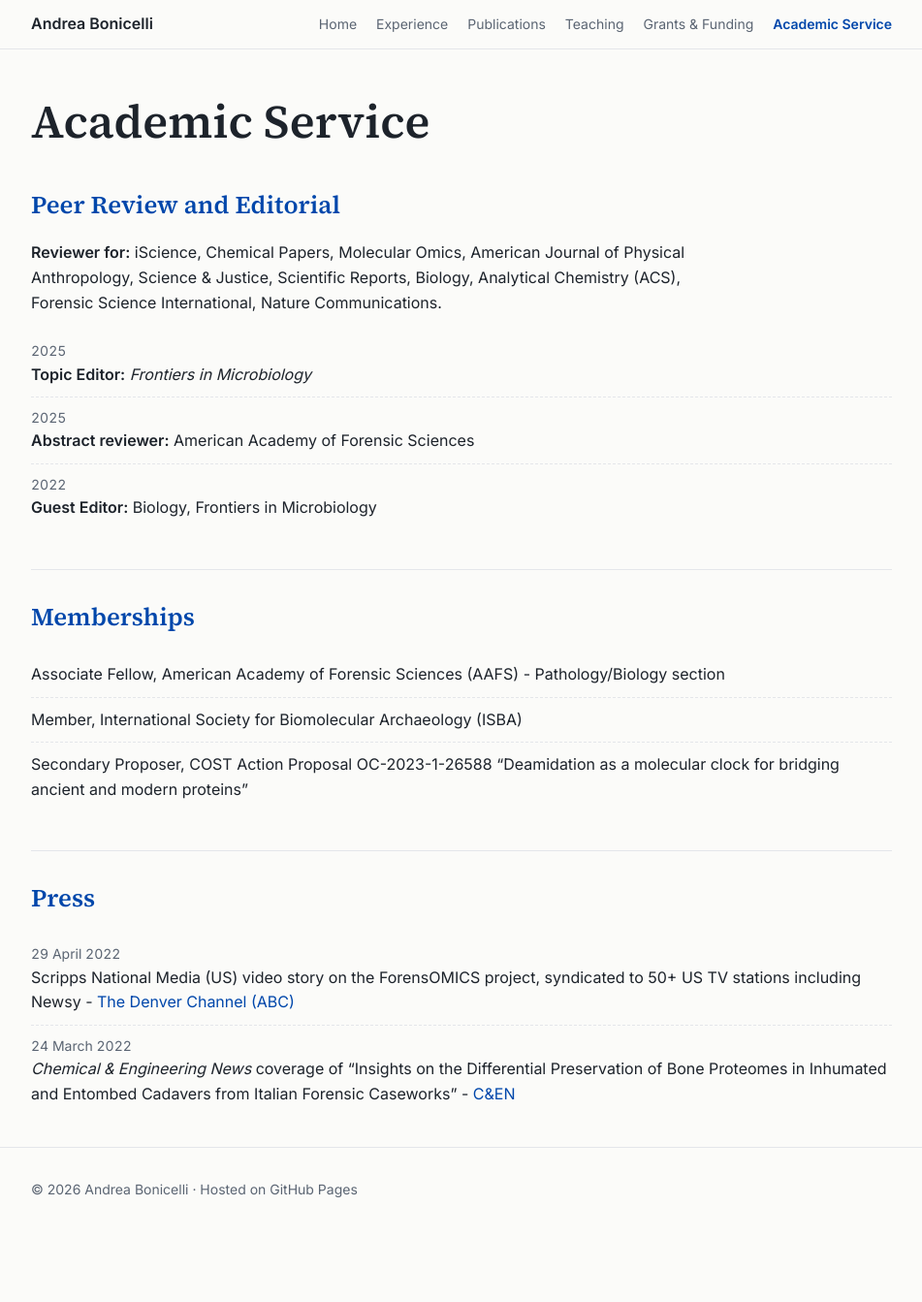
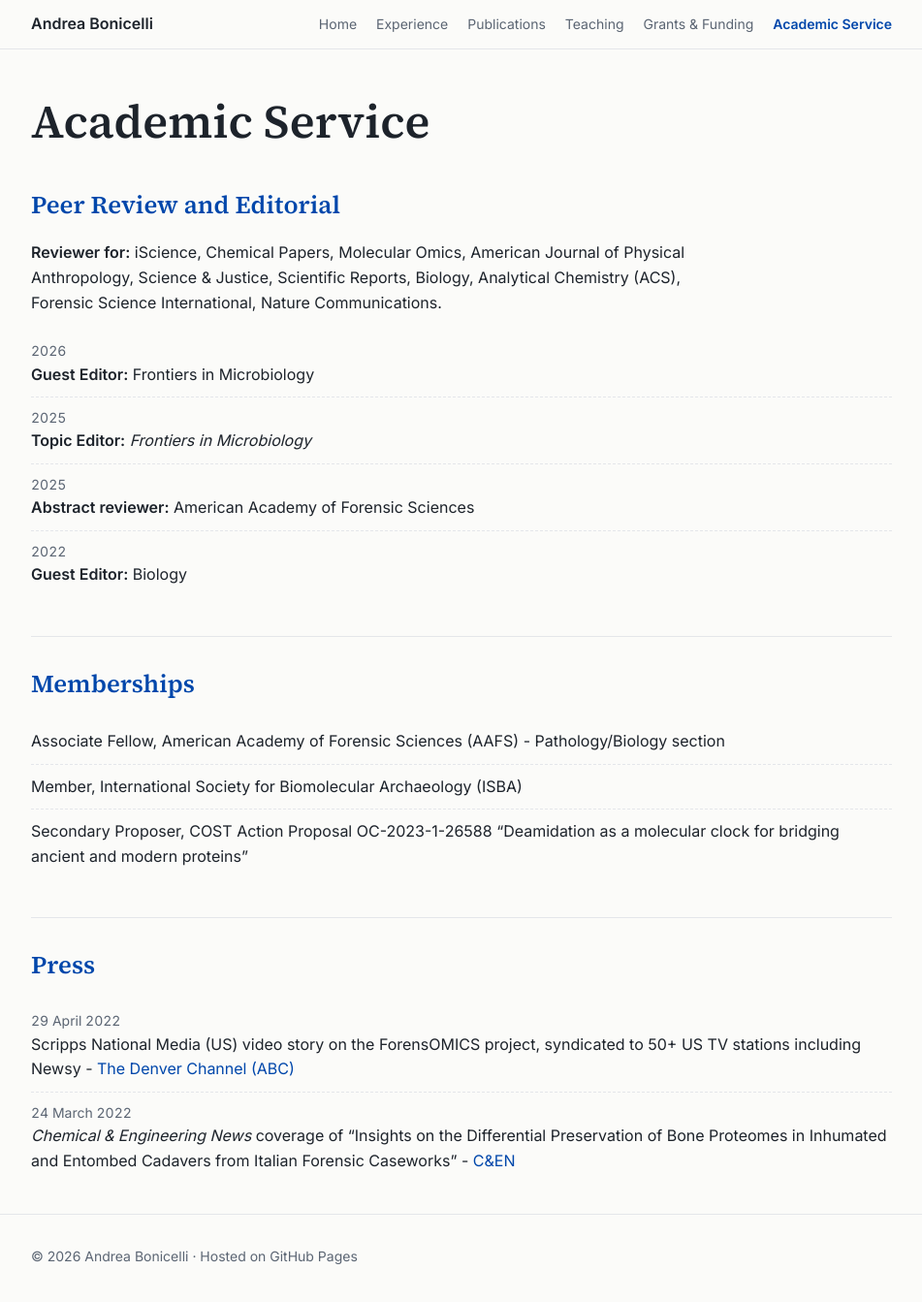
Before and after one commit to abonicell/abonicell.github.io, a Jekyll site: the page built from service.md, in a window 1280 px wide and 1356 px high. Shown: the top 1343 px of the window at 97% size, without its empty margins (164-1115 px from the left). Built offline with Jekyll 4.4.1, drawn with Linux system fonts in a browser that asks for light colours; a style sheet for code colours, icons or effects is not loaded.

Commit message:
Revise guest editor details in service.md
Updated guest editor information for Frontiers in Microbiology.

```diff
--- a/service.md
+++ b/service.md
@@ -10,12 +10,14 @@ permalink: /service/
 
 **Reviewer for:** iScience, Chemical Papers, Molecular Omics, American Journal of Physical Anthropology, Science & Justice, Scientific Reports, Biology, Analytical Chemistry (ACS), Forensic Science International, Nature Communications.
 
+- *2026*
+  **Guest Editor:** Frontiers in Microbiology
 - *2025*
   **Topic Editor:** *Frontiers in Microbiology*
 - *2025*
   **Abstract reviewer:** American Academy of Forensic Sciences
 - *2022*
-  **Guest Editor:** Biology, Frontiers in Microbiology
+  **Guest Editor:** Biology
 
 ## Memberships
 
```
